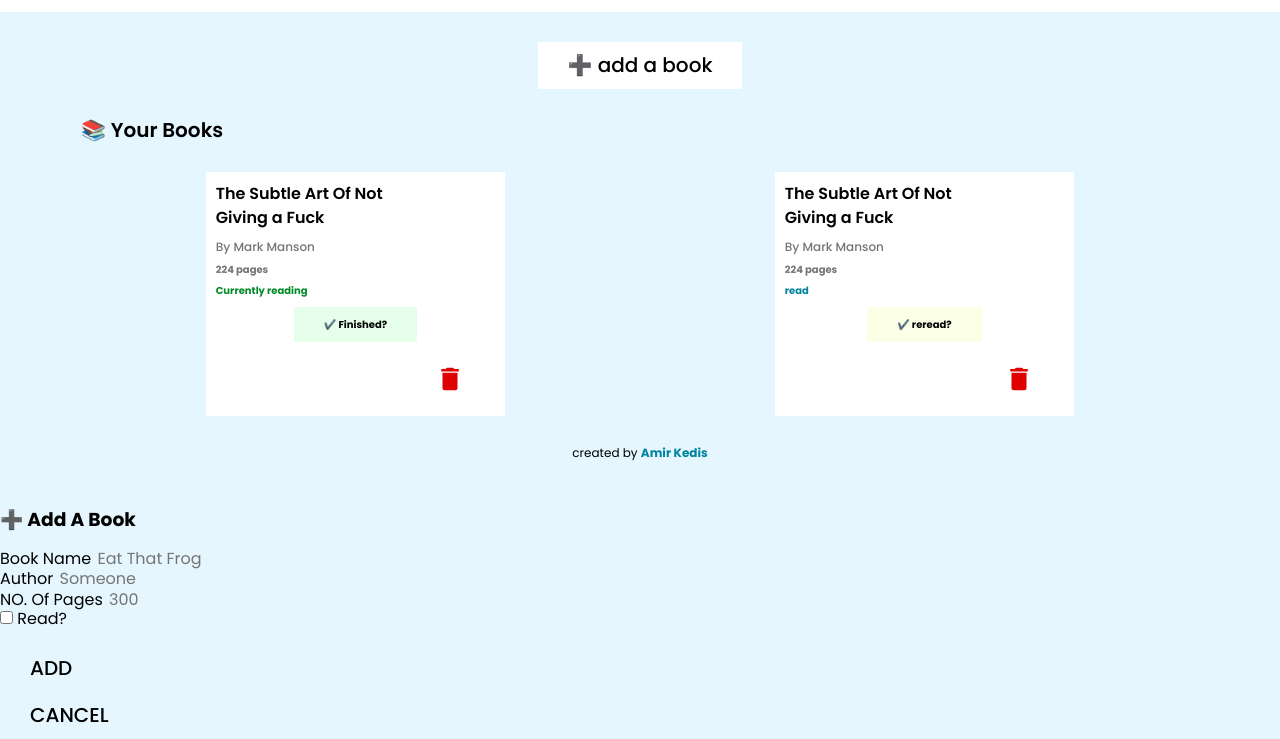
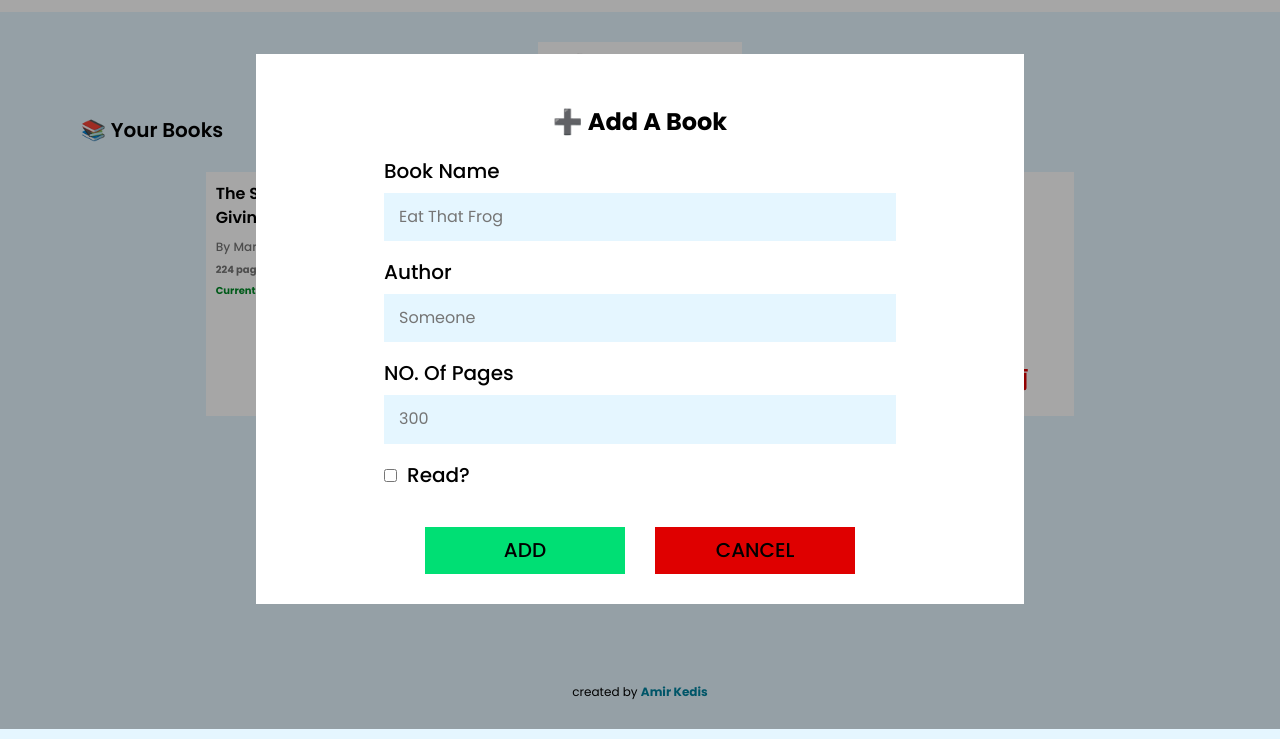
Before and after one commit to amir-kedis/library, a plain HTML site: page index.html in a window 1280 px wide. Shown: the part 71-810 px from the top of the page. Drawn offline with Linux system fonts and the light colour scheme.

Commit message:
💅 style overlay form

```diff
--- a/index.html
+++ b/index.html
@@ -82,14 +82,14 @@
                         <label for="pages">NO. Of Pages</label>
                         <input autocomplete="off" type="tel" name="pages" id="pages" placeholder="300">
                     </li>
-                    <li class="input">
+                    <li class="input input--check">
                         <input autocomplete="off" type="checkbox" name="status" id="status">
                         <label for="status">Read?</label>
                     </li>
                 </ul>
                 <div class="controls">
-                    <button class="btn">ADD</button>
-                    <button class="btn">CANCEL</button>
+                    <button class="btn btn--add-book">ADD</button>
+                    <button class="btn btn--cancel">CANCEL</button>
                 </div>
             </div>
         </div>
--- a/sass/main.scss
+++ b/sass/main.scss
@@ -188,6 +188,14 @@
   &--delete {
     fill: var(--btn-r-c);
   }
+  &--add-book {
+    min-width: 200px;
+    background-color: var(--btn-g-c);
+  }
+  &--cancel {
+    min-width: 200px;
+    background-color: var(--btn-r-c);
+  }
 }
 
 // main
@@ -264,3 +272,59 @@
     font-weight: 700;
   }
 }
+// overlay
+.overlay {
+  position: absolute;
+  top: 0;
+  left: 0;
+  width: 100vw;
+  height: 100vh;
+  background-color: rgba(0, 0, 0, 0.35);
+  display: grid;
+  place-items: center;
+}
+.add-book-box {
+  background-color: #fff;
+  padding: 30px;
+  min-width: 60vw;
+
+  h3 {
+    font-size: 24px;
+    font-weight: 700;
+    text-align: center;
+  }
+  ul {
+    max-width: 40vw;
+    margin: 0 auto;
+  }
+  li {
+    display: flex;
+    flex-direction: column;
+    gap: 10px;
+    margin-top: 20px;
+
+    label {
+      font-size: 20px;
+      font-weight: 500;
+    }
+    [type="text"],
+    [type="tel"] {
+      background-color: var(--bgc);
+      padding: 15px;
+    }
+  }
+  .input--check {
+    display: flex;
+    gap: 10px;
+    align-items: center;
+    justify-content: start;
+    flex-direction: row;
+  }
+  .controls {
+    display: flex;
+    align-items: center;
+    justify-content: center;
+    margin-top: 40px;
+    gap: 30px;
+  }
+}
```
Also changed, not shown: css/main.css, 1 other file.
